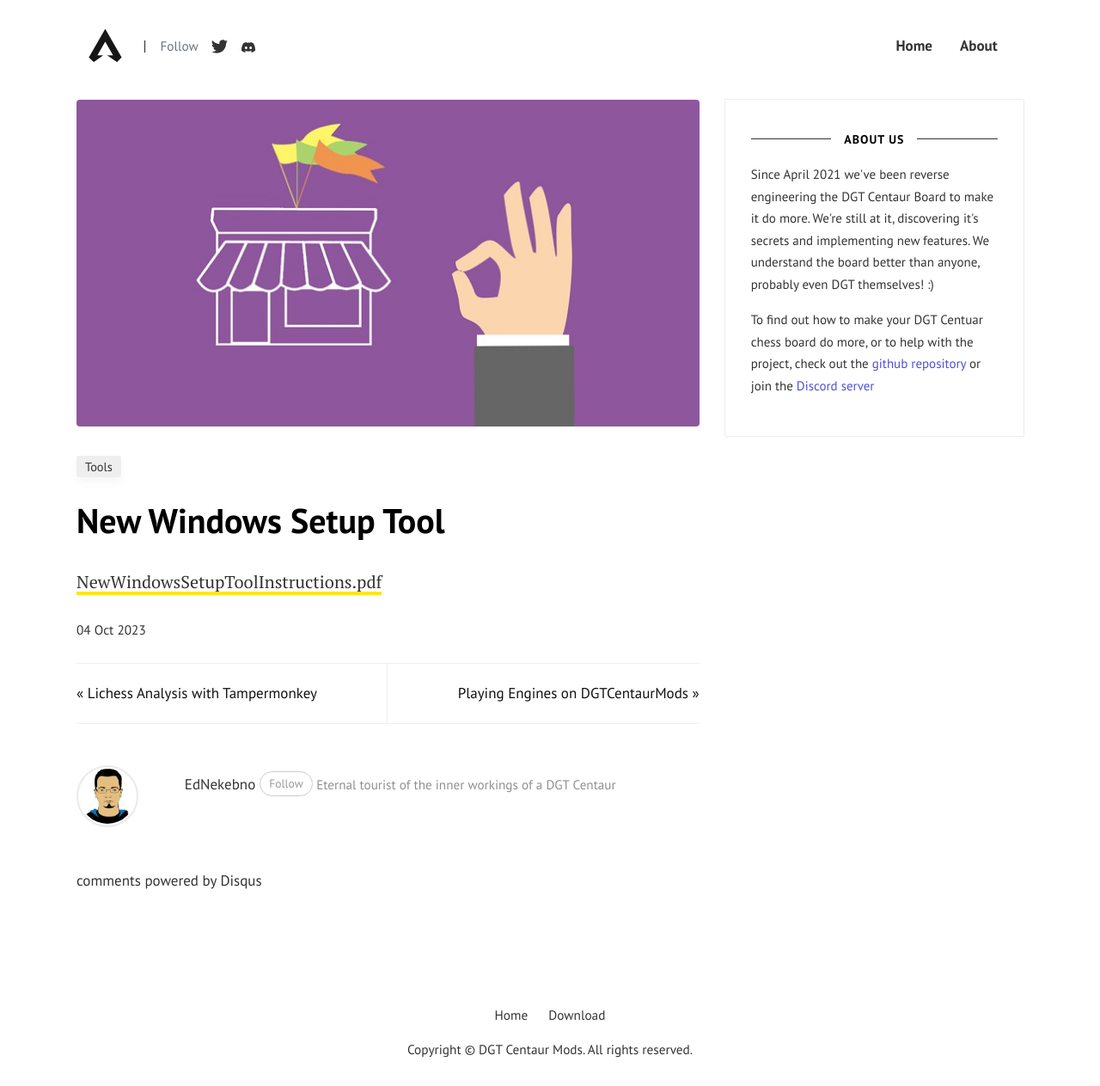
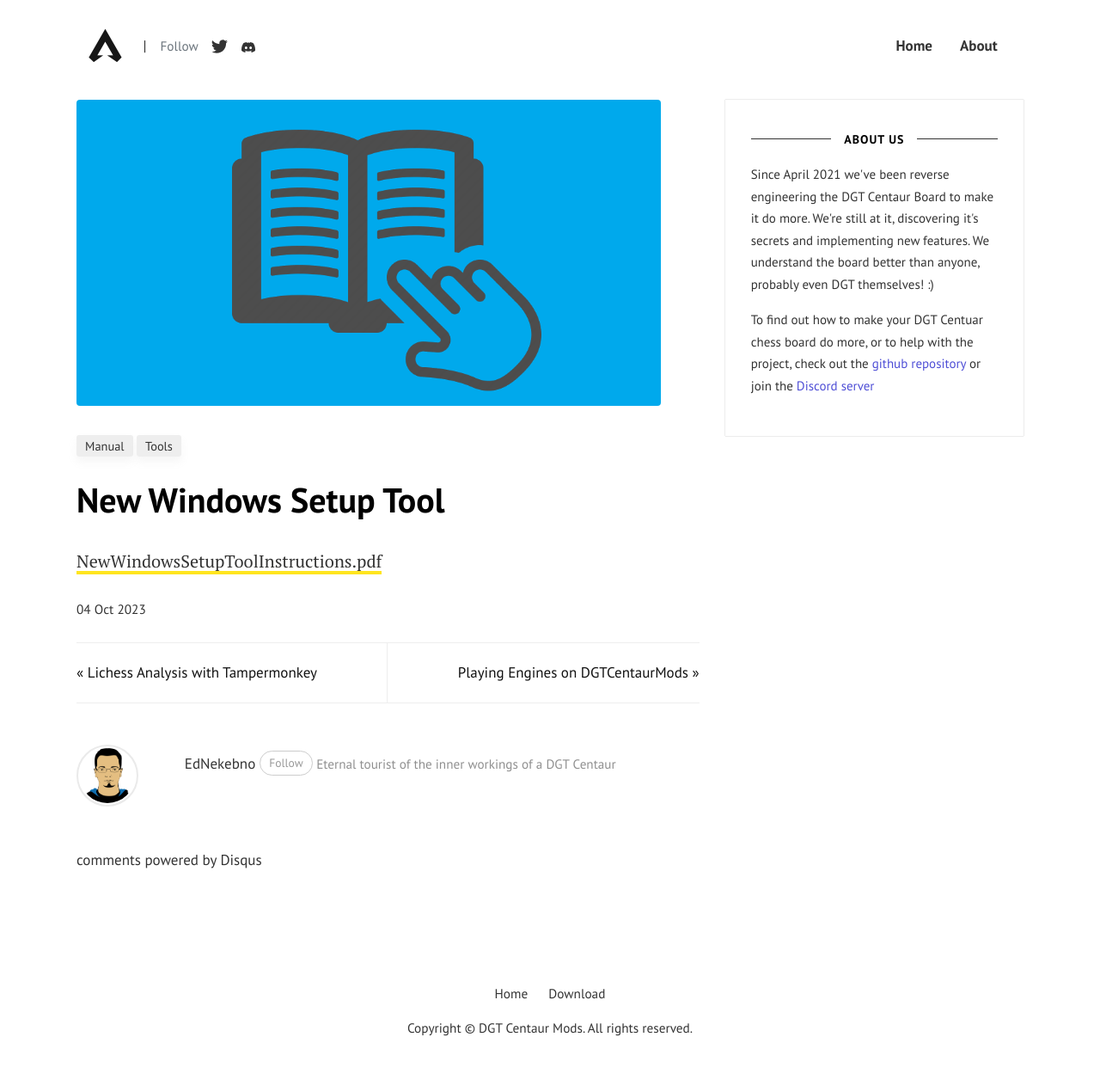
Before and after one commit to DGTCentaurMods/dgtcentaurmods.github.io, a Jekyll site: the page built from _posts/2023-10-04-new-windows-setup-tool.md, in a window 1280 px wide and 1263 px high. Shown: the whole window at 86% size. Built offline with Jekyll 4.4.1, drawn with Linux system fonts in a browser that asks for light colours; comment, search, counter and statistics services are not loaded.

Commit message:
Update 2023-10-04-new-windows-setup-tool.md

```diff
--- a/_posts/2023-10-04-new-windows-setup-tool.md
+++ b/_posts/2023-10-04-new-windows-setup-tool.md
@@ -2,7 +2,7 @@
 layout: post
 title:  "New Windows Setup Tool"
 author: Ed
-categories: [ Tools ]
-image: assets/images/4.jpg
+categories: [ Manual, Tools ]
+image: assets/images/manual-blue.png
 ---
 [NewWindowsSetupToolInstructions.pdf](https://github.com/EdNekebno/DGTCentaurMods/files/12643328/NewWindowsSetupToolInstructions.pdf)
```
